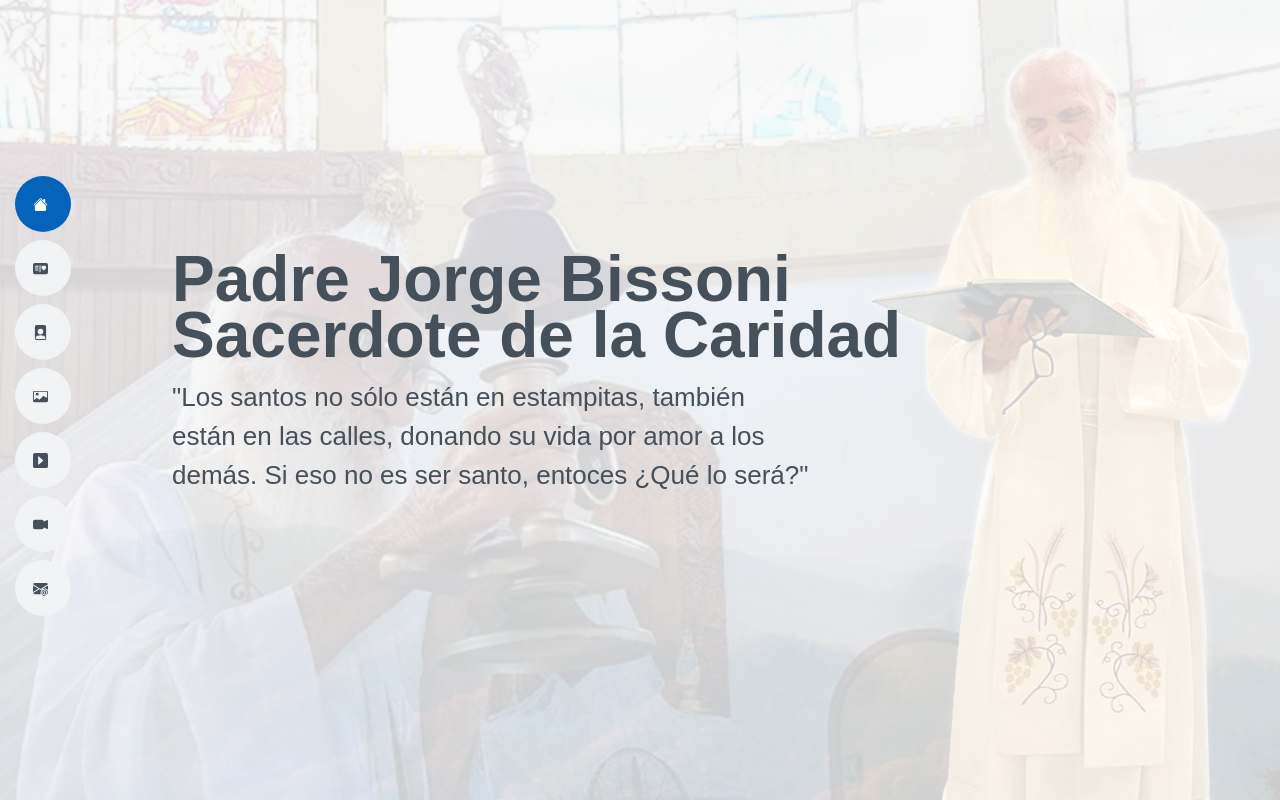
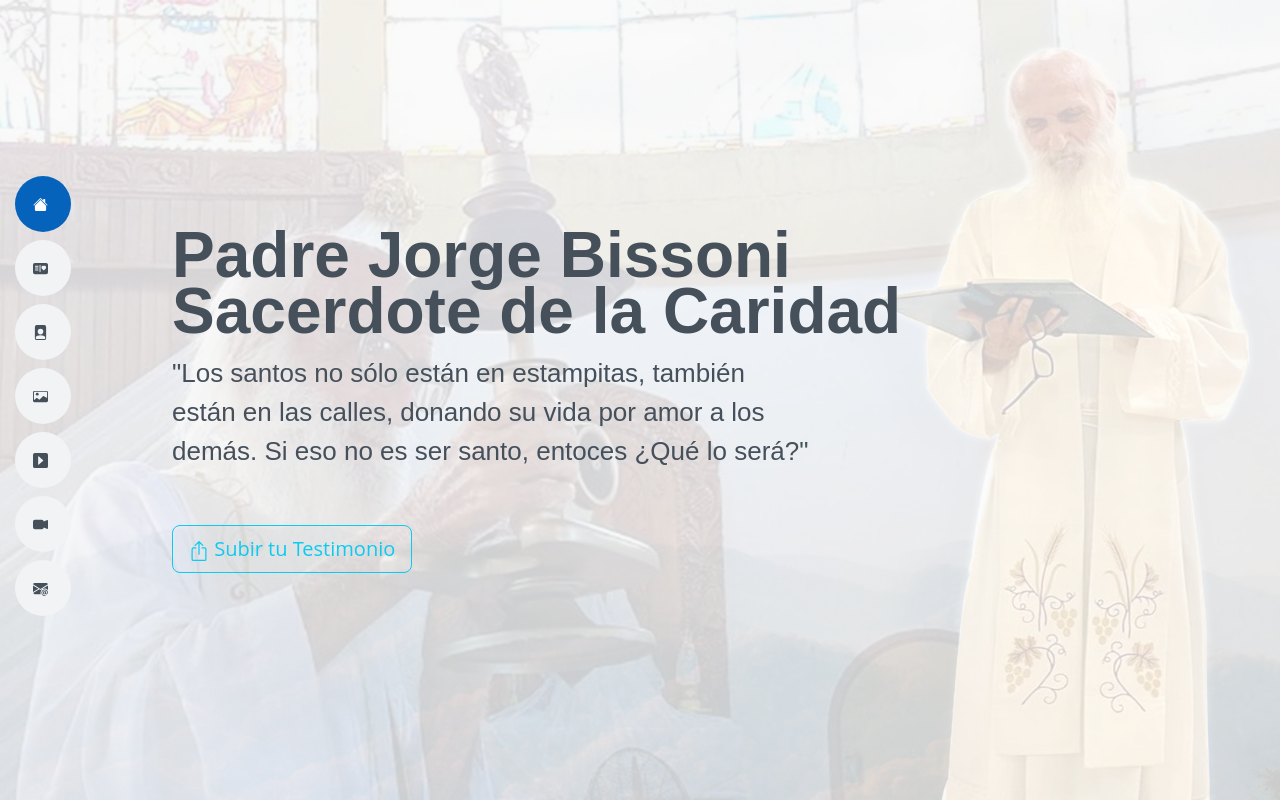
Before and after one commit to camquipc/santo-subuto, a React (Create React App) app: page / in a window 1280 px wide. Shown: the top 800 px of the page. Built offline with nearby package versions, Linux system fonts and the light colour scheme.

Commit message:
add boton en el header de testimonio

```diff
--- a/src/components/Header.js
+++ b/src/components/Header.js
@@ -1,6 +1,6 @@
 import React from 'react'
 
-import { BsFillHouseFill, BsCameraVideoFill, BsCardImage, BsFilePersonFill, BsFillCaretRightSquareFill, BsFillPostcardHeartFill, BsFillEnvelopeAtFill } from "react-icons/bs";
+import { BsFillHouseFill, BsCameraVideoFill, BsCardImage, BsFilePersonFill, BsFillCaretRightSquareFill, BsFillPostcardHeartFill, BsFillEnvelopeAtFill, BsBoxArrowUp } from "react-icons/bs";
 export default function Header() {
     return (
         <>
@@ -33,6 +33,8 @@ export default function Header() {
                         <a href="#" className="google-plus"><i className="bx bxl-skype"></i></a>
                         <a href="#" className="linkedin"><i className="bx bxl-linkedin"></i></a>
                     </div>
+
+                    <button type='button' className='btn btn-outline-info btn-lg'><BsBoxArrowUp /> Subir tu Testimonio</button>
                 </div>
             </section>
         </>
```
